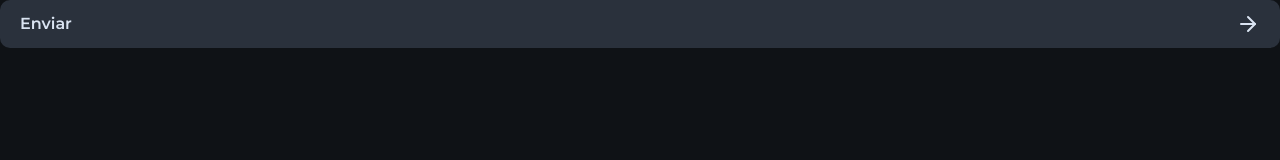
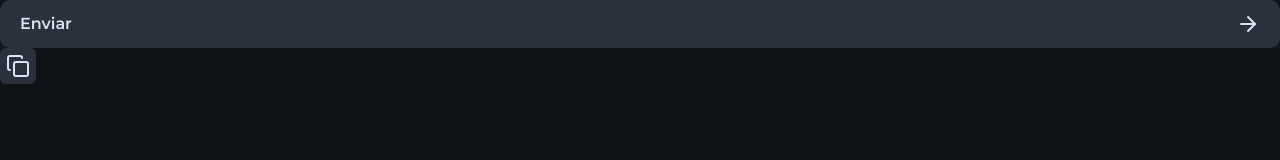
Before and after one commit to jeadamek/nlw-connect-react, a Next.js app: page / in a window 1280 px wide. Shown: the top 160 px of the page. Built offline with nearby package versions, Linux system fonts and the light colour scheme.

Commit message:
:art: IconButton component

```diff
--- a/src/app/page.tsx
+++ b/src/app/page.tsx
@@ -1,13 +1,19 @@
+import { ArrowRight, Copy } from "lucide-react";
+
 import { Button } from "@/components/button";
-import { ArrowRight } from "lucide-react";
+import { IconButton } from "@/components/icon-button";
 
 export default function Home() {
   return (
     <main>
-      <Button>
+      <Button type="submit">
         Enviar
         <ArrowRight />
       </Button>
+
+      <IconButton>
+        <Copy />
+      </IconButton>
     </main>
   );
 }
--- a/src/components/button.tsx
+++ b/src/components/button.tsx
@@ -1,12 +1,11 @@
-import { ReactNode } from "react"
+import { ComponentProps } from "react";
 
-interface ButtonProps {
-  children: ReactNode;
+interface ButtonProps extends ComponentProps<"button"> {}
+export function Button(props: ButtonProps) {
+  return (
+    <button
+      className="flex justify-between items-center px-5 h-12 bg-gray-500 font-semibold rounded-xl w-full cursor-pointer transition-colors duration-300 hover:bg-blue hover:text-gray-900"
+      {...props}
+    />
+  );
 }
-export function Button(props: ButtonProps) {
-  return(
-    <button className="flex justify-between items-center px-5 h-12 bg-gray-500 font-semibold rounded-xl w-full cursor-pointer transition-colors duration-300 hover:bg-blue hover:text-gray-900">
-      {props.children}
-    </button>
-  )
-}
--- /dev/null
+++ b/src/components/icon-button.tsx
@@ -0,0 +1,11 @@
+import { ComponentProps } from "react";
+
+interface IconButtonProps extends ComponentProps<"button"> {}
+export function IconButton(props: IconButtonProps) {
+  return (
+    <button
+      className="p-1.5 bg-gray-500 rounded-md cursor-pointer transition-colors duration-300 hover:bg-blue hover:text-gray-900"
+      {...props}
+    />
+  );
+}
```
